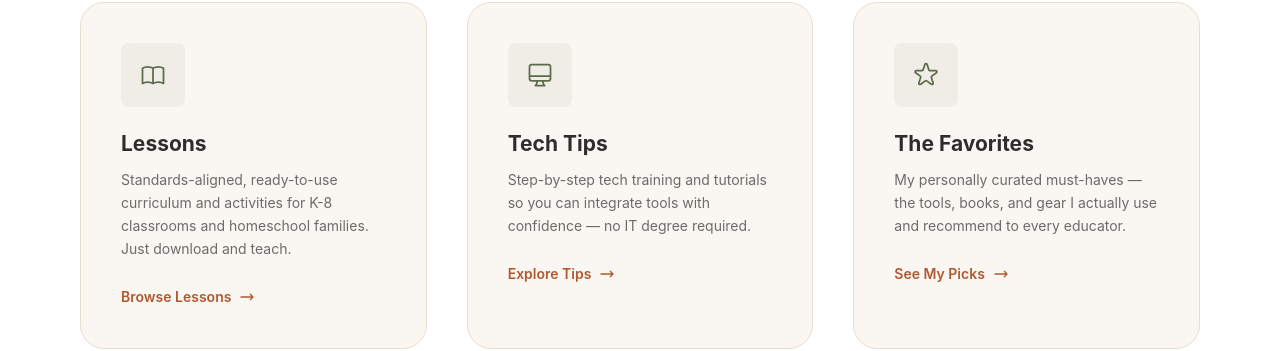
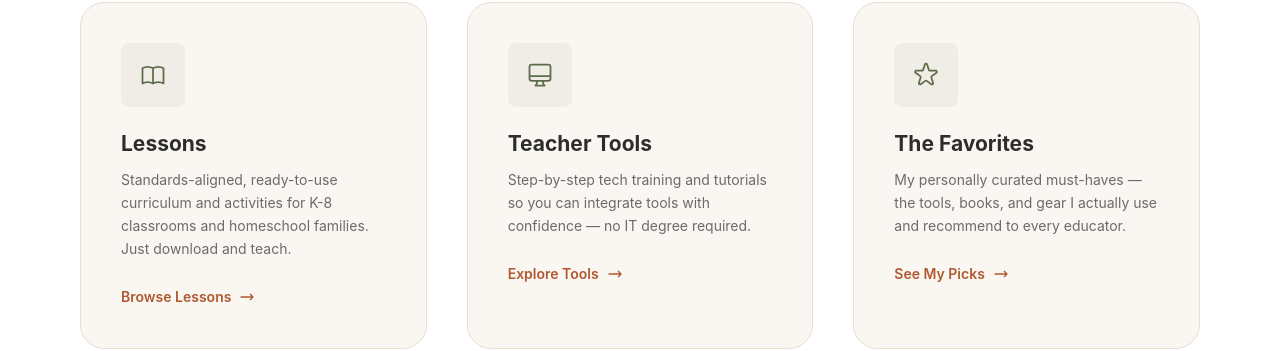
Before and after one commit to mpokodner/rooted-in-learning, a Next.js app: page / in a window 1280 px wide. Shown: the part 2356-2707 px from the top of the page. Built offline with nearby package versions, Linux system fonts and the light colour scheme; no server answers; a small style sheet from the web is missing.

Commit message:
tech tips to teacher tools

```diff
--- a/src/app/(main)/page.tsx
+++ b/src/app/(main)/page.tsx
@@ -414,7 +414,7 @@ export default function Home() {
 
       {/* ═══════════════════════════════════════════
           RESOURCES SECTION — Teaching Toolkit
-          Lessons • Tech Tips • The Favorites
+          Lessons • Teacher Tools • The Favorites
       ═══════════════════════════════════════════ */}
       <section className="resources-section">
         <div className="container">
@@ -470,7 +470,7 @@ export default function Home() {
               </Link>
             </div>
 
-            {/* Tech Tips */}
+            {/* Teacher Tools */}
             <div className="resource-card group">
               <div className="resource-icon-wrapper">
                 <svg
@@ -487,13 +487,13 @@ export default function Home() {
                   />
                 </svg>
               </div>
-              <h3 className="resource-title">Tech Tips</h3>
+              <h3 className="resource-title">Teacher Tools</h3>
               <p className="resource-desc">
                 Step-by-step tech training and tutorials so you can integrate
                 tools with confidence &mdash; no IT degree required.
               </p>
-              <Link href="/resources/tech-tips" className="resource-link">
-                Explore Tips
+              <Link href="/resources/teacher-tools" className="resource-link">
+                Explore Tools
                 <svg
                   className="resource-link-icon"
                   fill="none"
@@ -732,7 +732,7 @@ export default function Home() {
             </div>
             <div className="featured-article-content">
               <div className="featured-article-meta">
-                <span className="featured-article-category">Tech Tips</span>
+                <span className="featured-article-category">Teacher Tools</span>
                 <span>&bull;</span>
                 <span>Latest</span>
               </div>
--- a/src/app/(main)/resources/tech-tips/page.tsx
+++ b/src/app/(main)/resources/teacher-tools/page.tsx
@@ -1,20 +1,20 @@
 import type { Metadata } from "next";
 import Link from "next/link";
-import "./tech-tips.css";
+import "./teacher-tools.css";
 
 export const metadata: Metadata = {
-  title: "Tech Tips | The Rooted Learner",
+  title: "Teacher Tools | The Rooted Learner",
   description:
     "Step-by-step technology tutorials for educators. Learn to integrate classroom tools with confidence — no IT degree required.",
-  keywords: ["educational technology", "tech tutorials", "classroom technology", "edtech", "teacher tech tips"],
+  keywords: ["educational technology", "tech tutorials", "classroom technology", "edtech", "teacher tools"],
   openGraph: {
-    title: "Tech Tips | The Rooted Learner",
+    title: "Teacher Tools | The Rooted Learner",
     description: "Step-by-step technology tutorials for educators.",
     type: "website",
   },
 };
 
-const techTips = [
+const teacherTools = [
   { id: 1, title: "Getting Started with Google Classroom", category: "Google", duration: "10 min", level: "Beginner" },
   { id: 2, title: "Creating Interactive Slides", category: "Presentations", duration: "15 min", level: "Intermediate" },
   { id: 3, title: "Canva for Educators: Complete Guide", category: "Design", duration: "20 min", level: "Beginner" },
@@ -41,7 +41,7 @@ const relatedBlogPosts = [
   },
 ];
 
-export default function TechTipsPage() {
+export default function TeacherToolsPage() {
   return (
     <div className="min-h-screen bg-(--neutral-bg)">
       {/* Hero Section */}
@@ -49,7 +49,7 @@ export default function TechTipsPage() {
         <div className="tips-container">
           <div className="tips-hero-inner">
             <p className="tips-hero-label">Technology Tutorials</p>
-            <h1 className="tips-hero-title">Tech Tips</h1>
+            <h1 className="tips-hero-title">Teacher Tools</h1>
             <p className="tips-hero-desc">
               Step-by-step tutorials to help you integrate technology with confidence. No IT degree required.
             </p>
@@ -61,7 +61,7 @@ export default function TechTipsPage() {
       <section className="tips-grid-section">
         <div className="tips-container">
           <div className="tips-grid">
-            {techTips.map((tip) => (
+            {teacherTools.map((tip) => (
               <div key={tip.id} className="tip-card">
                 {/* Icon */}
                 <div className="tip-card-icon">
@@ -107,7 +107,7 @@ export default function TechTipsPage() {
             <h2 className="tips-blog-title">Related Articles &amp; Deep Dives</h2>
             <p className="tips-blog-desc">
               Go deeper on the strategies behind the tools. These blog posts complement
-              our tech tips with research-backed context and classroom walkthroughs.
+              our teacher tools with research-backed context and classroom walkthroughs.
             </p>
           </div>
 
@@ -137,12 +137,12 @@ export default function TechTipsPage() {
         </div>
       </section>
 
-      {/* Follow Along — Social Media for Tech Tips */}
+      {/* Follow Along — Social Media */}
       <section className="tips-social-section">
         <div className="tips-container">
           <div className="tips-social-header">
             <p className="tips-section-label">Follow Along</p>
-            <h2 className="tips-social-title">More Tech Tips on Social</h2>
+            <h2 className="tips-social-title">More Teacher Tools on Social</h2>
             <p className="tips-social-desc">
               Quick walkthroughs, behind-the-scenes tool reviews, and implementation
               tips — find me wherever you scroll.
--- a/src/app/(main)/resources/tech-tips/tech-tips.css
+++ b/src/app/(main)/resources/teacher-tools/teacher-tools.css
@@ -1,6 +1,6 @@
 /* ═══════════════════════════════════════════════════════════════
-   TECH TIPS PAGE — Component & Layout Styles
-   Import in page.tsx: import "./tech-tips.css"
+   TEACHER TOOLS PAGE — Component & Layout Styles
+   Import in page.tsx: import "./teacher-tools.css"
 
    Uses design tokens from globals.css
    ═══════════════════════════════════════════════════════════════ */
@@ -19,7 +19,7 @@
 
 
 /* ═══════════════════════════════════════════════════════════════
-   TECH TIPS HERO SECTION
+   TEACHER TOOLS HERO SECTION
    ═══════════════════════════════════════════════════════════════ */
 
 .tips-hero {
--- a/src/app/sitemap.ts
+++ b/src/app/sitemap.ts
@@ -18,7 +18,7 @@ export default async function sitemap(): Promise<MetadataRoute.Sitemap> {
     { url: `${SITE_URL}/consulting/assessalign`, lastModified: new Date(), changeFrequency: "monthly", priority: 0.6 },
     { url: `${SITE_URL}/shop`, lastModified: new Date(), changeFrequency: "weekly", priority: 0.8 },
     { url: `${SITE_URL}/resources/lessons`, lastModified: new Date(), changeFrequency: "weekly", priority: 0.8 },
-    { url: `${SITE_URL}/resources/tech-tips`, lastModified: new Date(), changeFrequency: "weekly", priority: 0.8 },
+    { url: `${SITE_URL}/resources/teacher-tools`, lastModified: new Date(), changeFrequency: "weekly", priority: 0.8 },
     { url: `${SITE_URL}/resources/favorites`, lastModified: new Date(), changeFrequency: "weekly", priority: 0.7 },
     { url: `${SITE_URL}/contact`, lastModified: new Date(), changeFrequency: "monthly", priority: 0.5 },
   ];
--- a/src/components/Footer.tsx
+++ b/src/components/Footer.tsx
@@ -191,7 +191,7 @@ export default function Footer() {
                 <h5 className="footer-heading">Resources</h5>
                 <ul className="footer-link-list">
                   <li><Link href="/resources/lessons" className="footer-link">Lesson Library</Link></li>
-                  <li><Link href="/resources/tech-tips" className="footer-link">Tech Tips</Link></li>
+                  <li><Link href="/resources/teacher-tools" className="footer-link">Teacher Tools</Link></li>
                   <li><Link href="/resources/favorites" className="footer-link">Favorites</Link></li>
                   <li><Link href="/blog" className="footer-link">Blog Articles</Link></li>
                   <li><Link href="/contact" className="footer-link">Contact</Link></li>
--- a/src/components/Header.tsx
+++ b/src/components/Header.tsx
@@ -3,7 +3,7 @@
 import { useState, useRef, useEffect, useCallback } from "react";
 import Link from "next/link";
 import Image from "next/image";
-import { usePathname } from "next/navigation";
+import { useRouter, usePathname } from "next/navigation";
 
 interface DropdownItem {
   href: string;
@@ -23,8 +23,8 @@ const NAV_ITEMS: NavItem[] = [
     label: "Resources",
     dropdown: [
       { href: "/resources/lessons", label: "Lessons" },
-      { href: "/resources/tech-tips", label: "Tech Tips" },
-      { href: "/resources/favorites", label: "My Favorites" },
+      { href: "/resources/teacher-tools", label: "Teacher Tools" },
+      { href: "/resources/favorites", label: "Favorites" },
     ],
   },
   {
@@ -52,6 +52,7 @@ export default function Header() {
   const [openDropdown, setOpenDropdown] = useState<string | null>(null);
   const [isScrolled, setIsScrolled] = useState(false);
   const [headerHeight, setHeaderHeight] = useState(56);
+  const router = useRouter();
   const pathname = usePathname();
   const headerRef = useRef<HTMLElement>(null);
   const dropdownRef = useRef<HTMLDivElement>(null);
@@ -265,20 +266,25 @@ export default function Header() {
                     {openDropdown === item.label && (
                       <div style={{ paddingLeft: "1rem", borderLeft: "2px solid #E8DED0", margin: "0.25rem 0 0.5rem" }}>
                         {item.dropdown.map((d) => (
-                          <Link
+                          <a
                             key={d.href}
                             href={d.href}
-                            onClick={closeMobile}
+                            onClick={(e) => {
+                              e.preventDefault();
+                              closeMobile();
+                              router.push(d.href);
+                            }}
                             style={{
                               display: "block",
                               padding: "0.625rem 0",
                               fontSize: "1rem",
                               color: "#666",
                               textDecoration: "none",
+                              cursor: "pointer",
                             }}
                           >
                             {d.label}
-                          </Link>
+                          </a>
                         ))}
                       </div>
                     )}
```
